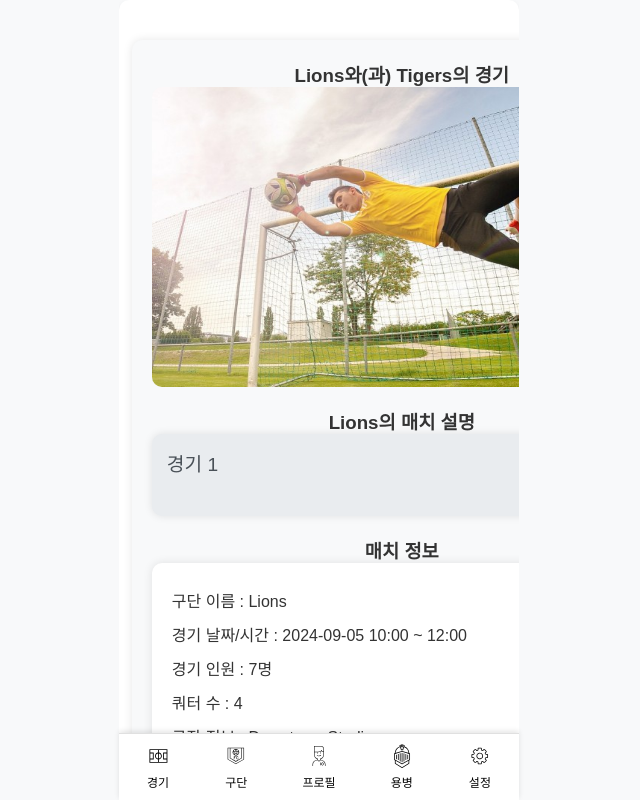
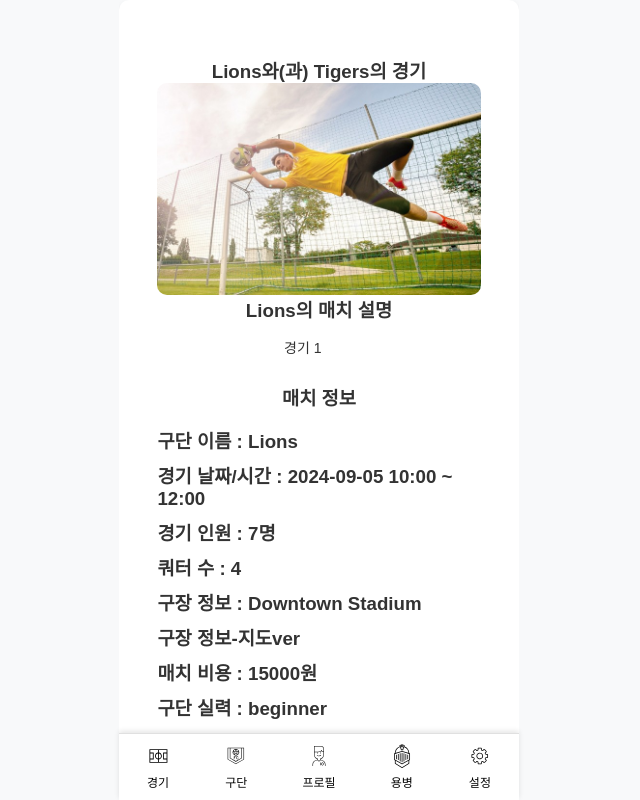
Before and after one commit to yourfootmyfoot/Footlog-FrontEnd, a React (Vite) app: page /matchDetail in a window 1280 px wide. Shown: the whole page, without its empty margins (321-961 px from the left). Built offline with nearby package versions, Linux system fonts and the light colour scheme.

Commit message:
Refactor: MatchDetail 스타일 수정

```diff
--- a/src/pages/match/MatchDetail.jsx
+++ b/src/pages/match/MatchDetail.jsx
@@ -1,72 +1,111 @@
+// src/pages/Match/MatchDetail.jsx
+
 import { useState, useEffect } from 'react';
 import { getMatchDetail } from './apis/MatchAPI';
-import matchStyle from "./Match.module.css";
+import styled from '@emotion/styled';
 import ImageSlider from './ImageSlider';
 
-function MatchDetail() {
-    const matchCode = 1; // 고정된 matchCode 값 (필요에 따라 useParams를 사용해 URL에서 가져올 수 있음)
-    // const { matchCode } = useParams(); // URL 파라미터에서 matchCode를 가져올 수 있는 코드 (주석 처리됨)
+// 매치 정보의 스타일 정의
+const MatchBox = styled.div`
+  width: 100%;
+  display: flex;
+  flex-direction: column;
+  align-items: center;
+  padding: 2vh 2vw; /* 상하 좌우 패딩 */
+  margin: auto;
+`;
 
-    // 초기 match 상태 설정
+const MatchInfo = styled.div`
+  width: 100%;
+  margin-top: 2vh;
+  ul {
+    list-style: none;
+    padding: 0;
+  }
+  li {
+    margin-bottom: 1vh;
+    font-size: 16px;
+  }
+`;
+
+const MatchDescription = styled.div`
+  width: 100%;
+  margin-top: 2vh;
+  text-align: center;
+  p {
+    font-size: 14px;
+    line-height: 1.5;
+  }
+`;
+
+const JoinButton = styled.button`
+  background-color: #16c79a;
+  color: white;
+  border: none;
+  padding: 1vh 2vw;
+  border-radius: 20px;
+  cursor: pointer;
+  font-size: 16px;
+  margin-top: 3vh;
+
+  &:hover {
+    background-color: #13a682;
+  }
+`;
+
+const MatchDetail = () => {
+  const matchCode = 1;
+
   const [match, setMatch] = useState({
 matchCode: matchCode,
-        myClub: {},  // 내 클럽 정보
-        enemyClub: {},  // 상대 클럽 정보
-        matchName: '',  // 경기 이름
-        matchPhoto: '',  // 경기 사진
-        matchIntroduce: '',  // 경기 소개
-        matchSchedule: {},  // 경기 일정
-        matchPlayerQuantity: 0,  // 경기 인원
-        quarterQuantity: 1,  // 쿼터 수
-        fieldLocation: '',  // 경기장 위치
-        matchCost: 0,  // 경기 비용
-        clubLevel: '',  // 클럽 수준
-        pro: 0,  // 선출 수
-        gender: ''  // 성별
+myClub: {},
+enemyClub: {},
+matchName: '',
+matchPhoto: '',
+matchIntroduce: '',
+matchSchedule: {},
+matchPlayerQuantity: 0,
+quarterQuantity: 1,
+fieldLocation: '',
+matchCost: 0,
+clubLevel: '',
+pro: 0,
+gender: ''
   });
 
-    // 컴포넌트가 마운트될 때 API 호출을 통해 데이터를 가져옴
   useEffect(() => {
     const fetchMatchDetail = async () => {
       try {
-                const matchData = await getMatchDetail(matchCode); // matchCode를 사용해 API에서 데이터를 가져옴
-                setMatch(matchData); // 가져온 데이터를 match 상태에 저장
+        const matchData = await getMatchDetail(matchCode);
+        setMatch(matchData);
       } catch (error) {
-                console.error('Failed to fetch match details:', error); // API 호출 실패 시 오류를 출력
+        console.error('Failed to fetch match details:', error);
       }
     };
 
-        fetchMatchDetail(); // 비동기 함수 호출
-    }, [matchCode]); // matchCode가 변경될 때마다 useEffect가 다시 실행되도록 의존성 배열에 추가
+    fetchMatchDetail();
+  }, [matchCode]);
 
-
-    // 프리셋 라인업 데이터를 가져옴, 데이터가 없을 경우 빈 배열로 설정
   const slides = match.myClub.preSet || [];
 
-
-    // 슬라이더 컨테이너 스타일
   const containerStyles = {
-        width: "500px",
+    width: "100%",
     height: "280px",
     margin: "0 auto"
   };
 
+  return (
+    <MatchBox>
+      <h3>{match.myClub.clubName}와(과) {match.enemyClub.clubName}의 경기</h3>
+      <img src={match.matchPhoto} alt={`Image${matchCode}`} style={{ width: '100%', borderRadius: '10px' }} />
 
-    return (
-        <div className={matchStyle.MatchBox}>
-            {/* 경기 정보 */}
-            <h3>{match.myClub.clubName}와(과) {match.enemyClub.clubName}의 경기</h3>
-            <img src={match.matchPhoto} alt={`Image${matchCode}`} /> {/* 경기 사진 표시 */}
+      <h3>{match.myClub.clubName}의 매치 설명</h3>
+      <MatchDescription>
+        <p>{match.matchIntroduce}</p>
+      </MatchDescription>
 
-            {/* 매치 설명 */}
-            <h3>{match.myClub.clubName}의 매치 설명</h3>
-            <div className={matchStyle.matchDescription}>
-                <p>{match.matchIntroduce}</p>
-            </div>
-
-            {/* 매치 정보 */}
       <h3>매치 정보</h3>
-            <div className={matchStyle.MatchInfo}>
+      <MatchInfo>
         <ul>
           <li><h3>구단 이름 : {match.myClub.clubName}</h3></li>
           <li><h3>경기 날짜/시간 : {match.matchSchedule.matchDate} {match.matchSchedule.matchStartTime} ~ {match.matchSchedule.matchEndTime}</h3></li>
@@ -79,20 +118,16 @@ function MatchDetail() {
           <li><h3>선출 수 : {match.pro}</h3></li>
           <li><h3>성별: {match.gender}</h3></li>
         </ul>
+      </MatchInfo>
+
+      <h3>{match.myClub.clubName}의 라인업</h3>
+      <div style={containerStyles}>
+        <ImageSlider slides={slides} />
       </div>
 
-            {/* 클럽 라인업 */}
-            <h3>{match.myClub.clubName}의 라인업</h3>
-            <div style={containerStyles}>
-                <ImageSlider slides={slides} /> {/* 라인업 슬라이더 */}
-            </div>
-
-            {/* 참가하기 버튼 */}
-            <div>
-                <button className={matchStyle.joinButton}>참가하기</button>
-            </div>
-        </div>
+      <JoinButton>참가하기</JoinButton>
+    </MatchBox>
   );
-}
+};
 
 export default MatchDetail;
```
Lines whose indentation alone changed are shown as unchanged.
